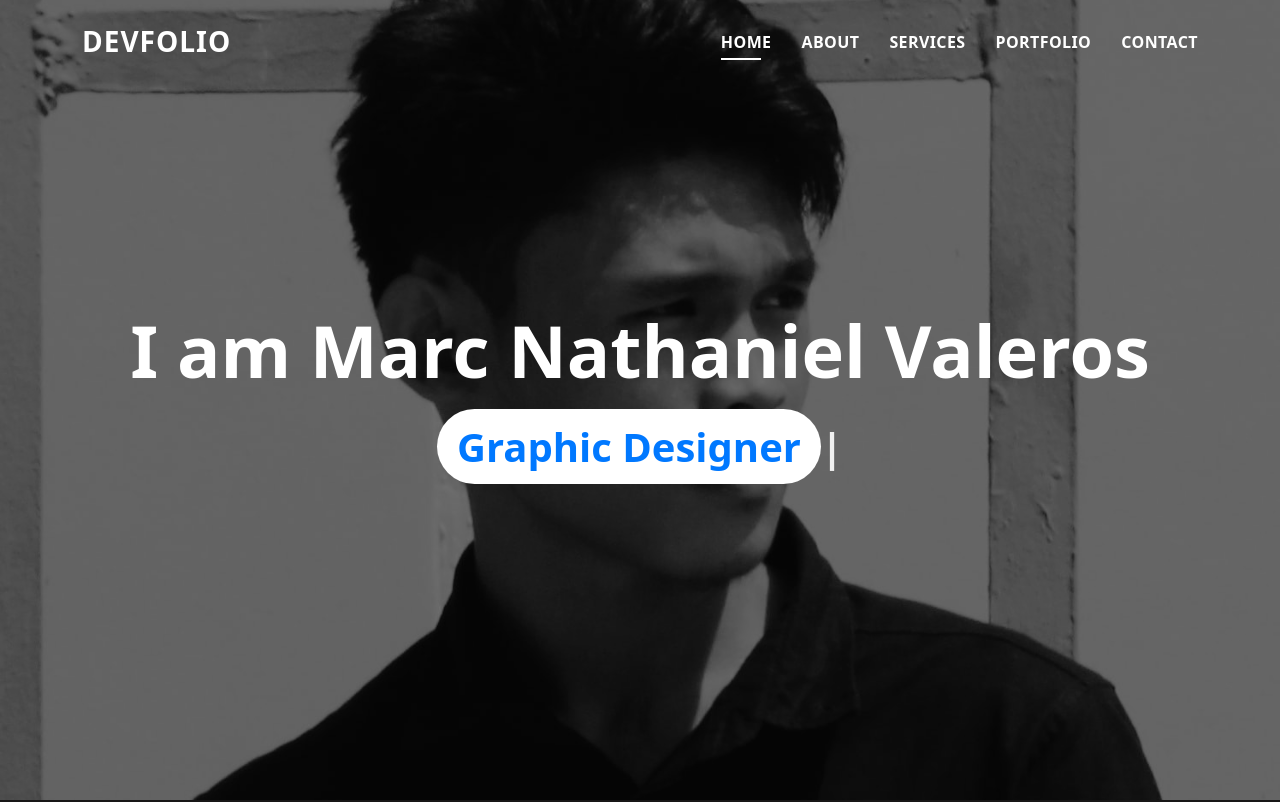
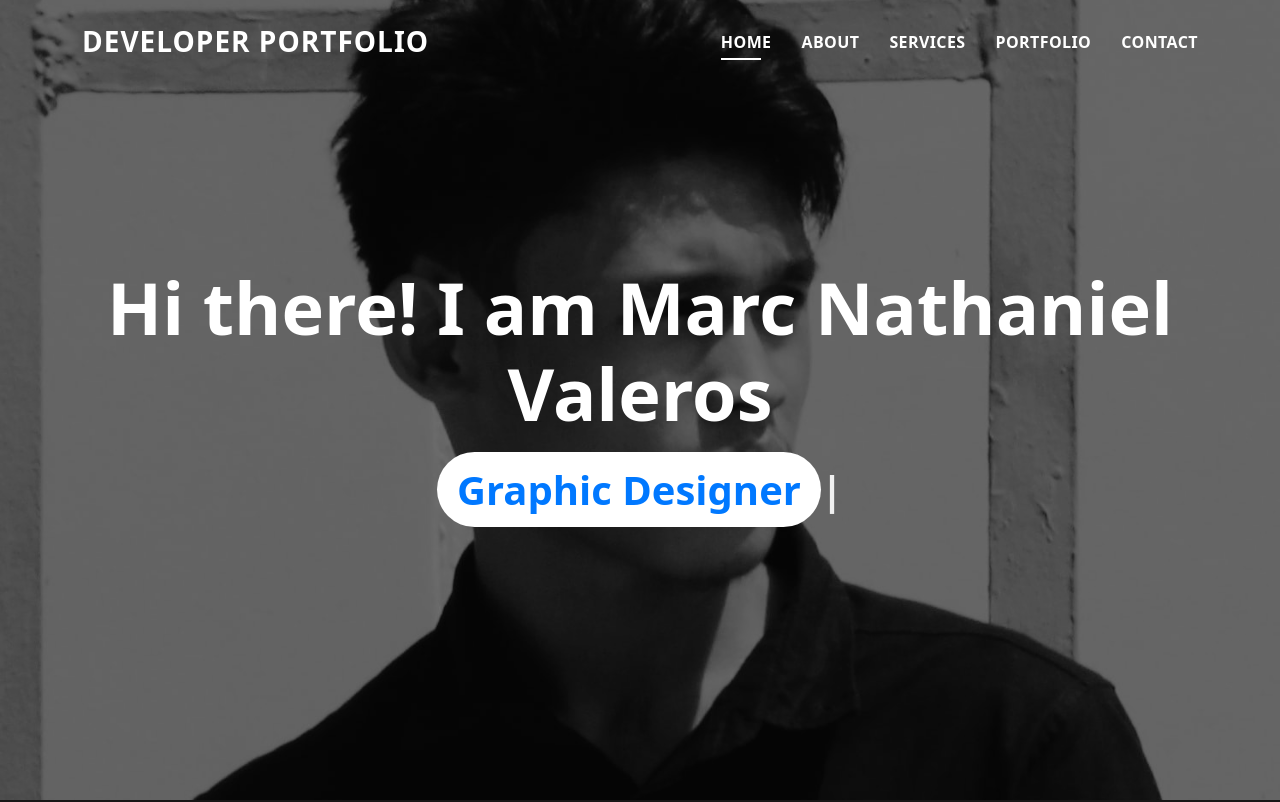
Before and after one commit to marcvaleros/marcvaleros.github.io, a plain HTML site: page index.html in a window 1280 px wide. Shown: the top 802 px of the page. Drawn offline with nearby package versions, Linux system fonts and the light colour scheme.

Commit message:
Change logo name

```diff
--- a/index.html
+++ b/index.html
@@ -31,9 +31,7 @@
   <header id="header" class="fixed-top">
     <div class="container d-flex align-items-center justify-content-between">
 
-      <h1 class="logo"><a href="index.html">DEVFOLIO</a></h1>
-      <!-- Uncomment below if you prefer to use an image logo -->
-      <!-- <a href="index.html" class="logo"><img src="assets/img/logo.png" alt="" class="img-fluid"></a>-->
+      <h1 class="logo"><a href="index.html">DEVELOPER PORTFOLIO</a></h1>
 
       <nav id="navbar" class="navbar">
         <ul>
@@ -55,8 +53,7 @@
     <div class="hero-content display-table">
       <div class="table-cell">
         <div class="container">
-          <!--<p class="display-6 color-d">Hello, world!</p>-->
-          <h1 class="hero-title mb-4">I am Marc Nathaniel Valeros</h1>
+          <h1 class="hero-title mb-4">Hi there! I am Marc Nathaniel Valeros</h1>
 
             <p class="hero-subtitle"><span style="background-color: white; padding-top: 10px; padding-bottom: 10px; padding-right: 20px; padding-left: 20px; color: #0078ff; border-radius: 50px;" class="typed" data-typed-items="Web Developer, Graphic Designer, Freelancer, Mobile Developer"></span></p>
 
```
